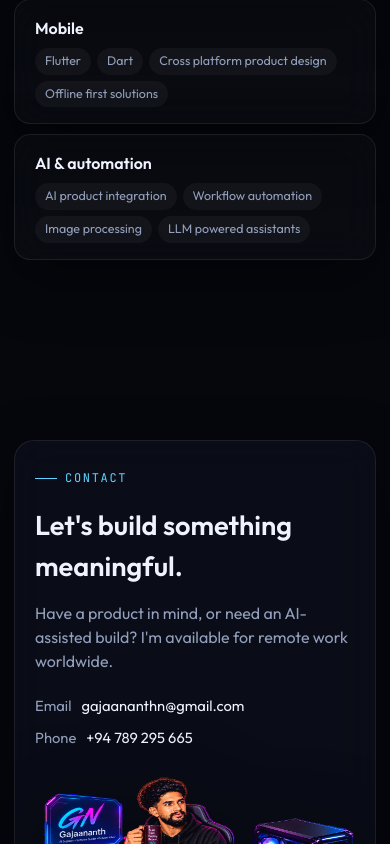
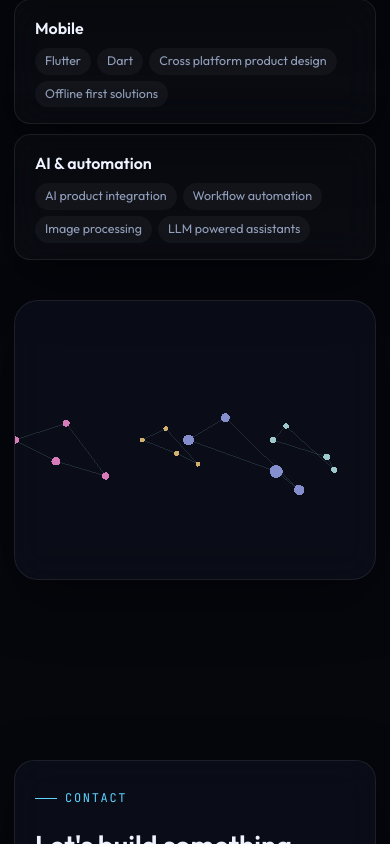
Before and after one commit to Gajaananth/Gajaananth.github.io, a React (Vite) app: page / in a window 390 px wide. Shown: the part 6531-7375 px from the top of the page. Built offline with nearby package versions, Linux system fonts and the light colour scheme; no server answers.

Commit message:
Show 3D neural network visualization on mobile with responsive sizing

```diff
--- a/src/index.css
+++ b/src/index.css
@@ -317,6 +317,8 @@ body.cursor-hover .cursor-ring { width: 50px; height: 50px; margin: -25px 0 0 -2
 .skill-tab li { font-size: 0.78rem; color: var(--muted); background: rgba(255,255,255,0.04); padding: 4px 10px; border-radius: 100px; }
 .skills-3d-panel { height: 420px; border-radius: 24px; overflow: hidden; }
 @media (max-width: 900px) { .skills-layout { grid-template-columns: 1fr; } .skills-3d-panel { height: 300px; } }
+@media (max-width: 640px) { .skills-3d-panel { height: 360px; } }
+@media (max-width: 480px) { .skills-3d-panel { height: 280px; } }
 
 /* ---------- Contact ---------- */
 .contact-panel { padding: 44px; display: grid; grid-template-columns: 1fr 1fr; gap: 44px; }
--- a/src/sections/Skills.tsx
+++ b/src/sections/Skills.tsx
@@ -39,7 +39,6 @@ export default function Skills() {
             ))}
           </RevealOnScroll>
 
-          {!isMobile && (
           <RevealOnScroll delay={120}>
             <GlassPanel className="skills-3d-panel" tilt={false}>
               <Canvas camera={{ position: [0, 0, 7], fov: 45 }} dpr={[1, 1]} gl={{ antialias: false, alpha: true, powerPreference: "low-power" }}>
@@ -50,7 +49,6 @@ export default function Skills() {
               </Canvas>
             </GlassPanel>
           </RevealOnScroll>
-          )}
         </div>
       </div>
     </section>
```
Lines whose indentation alone changed are shown as unchanged.
